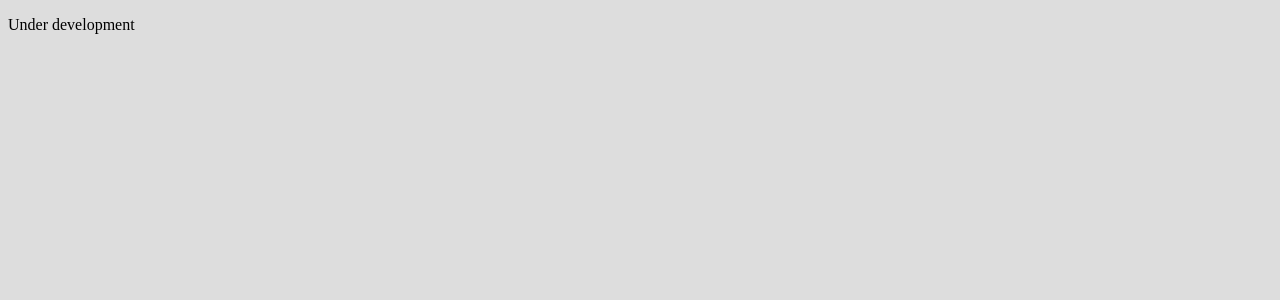
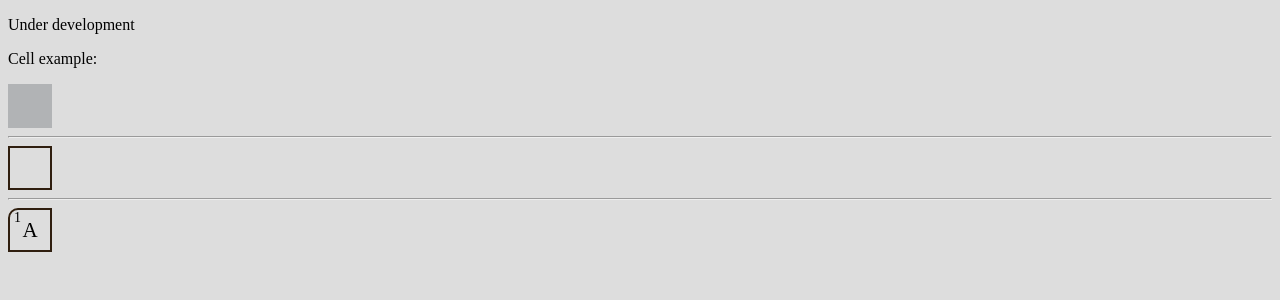
Before and after one commit to ua-dev-front/crossword-master, a React (Create React App) app in the folder frontend/: page / in a window 1280 px wide. Shown: the top 300 px of the page. Built offline with nearby package versions, Linux system fonts and the light colour scheme.

Commit message:
Cell implementation

```diff
--- a/frontend/src/App.tsx
+++ b/frontend/src/App.tsx
@@ -1,7 +1,41 @@
 import React from 'react';
 
+import Cell from './components/Cell';
+import Corner from './types/corner';
+
 function App() {
-  return <p>Under development</p>;
+  return (
+    <>
+      <p>Under development</p>
+      <p>Cell example:</p>
+      <Cell
+        data={{
+          editable: true,
+          filled: false,
+          onEdited: (filled) => console.log(filled),
+        }}
+      />
+      <hr />
+      <Cell
+        data={{
+          editable: true,
+          filled: true,
+          onEdited: (filled) => console.log(filled),
+        }}
+      />
+      <hr />
+      <Cell
+        data={{
+          editable: false,
+          content: {
+            letter: 'A',
+            number: 1,
+          },
+        }}
+        corner={Corner.TopLeft}
+      />
+    </>
+  );
 }
 
 export default App;
--- a/frontend/src/components/Cell/index.tsx
+++ b/frontend/src/components/Cell/index.tsx
@@ -1,3 +1,5 @@
+import Corner from '../../types/corner';
+
 import './styles.scss';
 
 type Props = {
@@ -5,14 +7,38 @@ type Props = {
     | {
         editable: true;
         filled: boolean;
+        onEdited: (filled: boolean) => void;
       }
     | {
         editable: false;
         content: { letter: string | null; number: number | null } | null;
       };
-  onEdited: (filled: boolean) => void;
+  corner?: Corner;
 };
 
-export default function Cell({ data, onEdited }: Props) {
-  return <div className='cell'>Cell</div>;
+export default function Cell({ data, corner }: Props) {
+  const { editable } = data;
+  const content = !editable ? data.content : null;
+  const filled = (editable && data.filled) || (!editable && content);
+
+  const classes = [
+    'cell',
+    `cell--${filled ? 'filled' : 'empty'}`,
+    corner && `cell--${corner}`,
+  ];
+
+  return (
+    <div
+      className={classes.join(' ')}
+      onClick={() => editable && data.onEdited(!filled)}
+      tabIndex={0}
+    >
+      {!editable && content?.letter && (
+        <span className='cell__letter'>{content.letter}</span>
+      )}
+      {!editable && content?.number && (
+        <span className='cell__number'>{content.number}</span>
+      )}
+    </div>
+  );
 }
--- a/frontend/src/components/Cell/styles.scss
+++ b/frontend/src/components/Cell/styles.scss
@@ -1,2 +1,53 @@
 .cell {
+    width: 44px;
+    height: 44px;
+    display: grid;
+    place-items: center;
+    position: relative;
+    box-sizing: border-box;
+    cursor: pointer;
+    transition: background-color 0.2s ease-in-out;
+
+    &__letter {
+        font-size: 21px;
+    }
+
+    &__number {
+        position: absolute;
+        font-size: 14px;
+        left: 4px;
+        top: 0;
+    }
+
+    &:hover,
+    &:focus:not(:focus-visible),
+    &:focus-visible {
+        background-color: #b1b3b580;
+        outline: none;
+    }
+
+    &--empty {
+        background-color: #b1b3b5;
+    }
+
+    &--filled {
+        background-color: transparent;
+        border: 2px solid #301f0f;
+    }
+
+    &--top-left {
+        border-top-left-radius: 10px;
+    }
+
+    &--top-right {
+        border-top-right-radius: 10px;
+    }
+
+    &--bottom-left {
+        border-bottom-left-radius: 10px;
+    }
+
+    &--bottom-right {
+        border-bottom-right-radius: 10px;
+    }
 }
--- /dev/null
+++ b/frontend/src/types/corner.ts
@@ -0,0 +1,8 @@
+enum Corner {
+  TopLeft = 'top-left',
+  TopRight = 'top-right',
+  BottomLeft = 'bottom-left',
+  BottomRight = 'bottom-right',
+}
+
+export default Corner;
```
